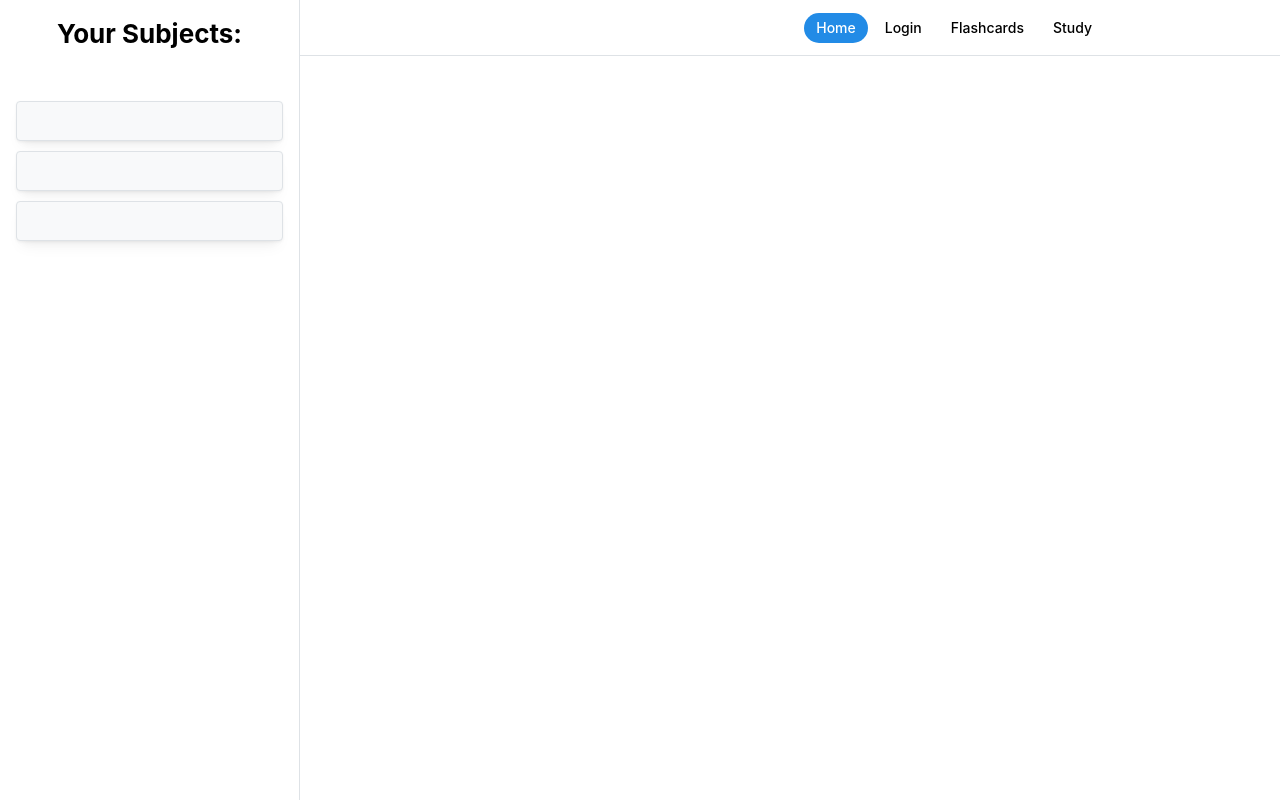
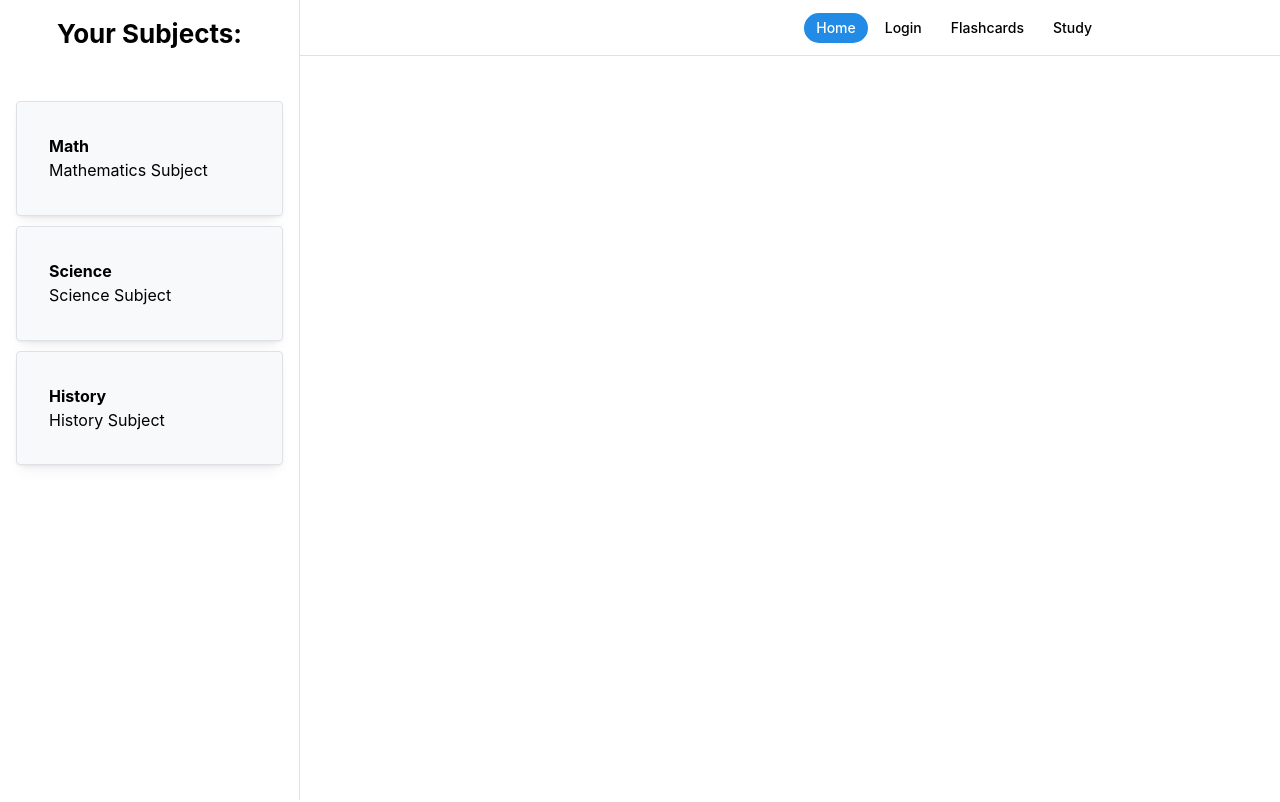
Before and after one commit to ZhengBenjamin/Flashify, a React (Vite) app in the folder client/: page /studyinterface in a window 1280 px wide. Shown: the top 802 px of the page. Built offline with nearby package versions, Linux system fonts and the light colour scheme; the HTML template or start-up script is replaced by a standard one.

Commit message:
Fixed subject button

```diff
--- a/client/src/assets/components/css/SubjectButton.module.css
+++ b/client/src/assets/components/css/SubjectButton.module.css
@@ -9,7 +9,7 @@
 
 .card {
   display: flex;
-  height: 40px;
+  /* height: 100px; */
   flex-direction: column;
   justify-content: space-between;
   padding: var(--mantine-spacing-md);
--- a/client/src/assets/components/jsx/SubjectButtons.jsx
+++ b/client/src/assets/components/jsx/SubjectButtons.jsx
@@ -2,11 +2,12 @@ import {Card, Group, Image, Text} from '@mantine/core';
 import classes from '../css/SubjectButton.module.css';
 
 export default function SubjectButton(props) {
-
+  console.log(props);
+  // console.log("Props received in SubjectButton:", props);
   return (
     <Card withBorder radius='md' className={classes.card}>
       <Group wrap='nowrap' gap={(0)}>
-        <div classname={classes.body}>
+        <div className={classes.body}>
           <Text className={classes.title}>
             {props.subject}
           </Text>
--- a/client/src/assets/components/jsx/SubjectNavbar.jsx
+++ b/client/src/assets/components/jsx/SubjectNavbar.jsx
@@ -1,37 +1,19 @@
 import { Tabs, Center, Paper, Stack, Title, Text, useMantineTheme } from '@mantine/core';
-import SubjectButtons from './SubjectButtons';
+import SubjectButton from './SubjectButtons';
 import classes from '../css/SubjectNavbar.module.css';
-
-
-function SubjectCard(props) {
-  const theme = useMantineTheme();
-
-  return (
-    <Paper shadow="md" radius="md" p="lg" component="a" href={props.subjectLink} className={classes.paper}>
-      <div>
-        <Text align="center" size="xl" className={classes.title}>
-          {props.subject}
-        </Text>
-      </div>
-    </Paper>
-  );
-}
 
 export default function SubjectNavbar(props) {
 
   return (
-
     <Paper className={classes.navbar}>
       <Center>
         <Title order={2}> Your Subjects: </Title>
       </Center>
 
       <Stack justify="center" className={classes.stack}>
-
-        {props.subjects.map((subject) => (
-          <SubjectButtons keyprops={subject}/>
+        {props.subjects.map((subject, index) => (
+          <SubjectButton key={index} subject={subject.name} description={subject.description} />
         ))}
-
       </Stack>
     </Paper>
   )
--- a/client/src/assets/pages/Study.jsx
+++ b/client/src/assets/pages/Study.jsx
@@ -5,9 +5,9 @@ import SubjectNavbar from '../components/jsx/SubjectNavbar';
 
 // TODO: Link to DB
 const subjects = [
-  { label: 'Math', link: '/math' },
-  { label: 'Science', link: '/science' },
-  { label: 'History', link: '/history' },
+  { name: 'Math', description: 'Mathematics Subject', link: '/math' },
+  { name: 'Science', description: 'Science Subject', link: '/science' },
+  { name: 'History', description: 'History Subject', link: '/history' },
 ];
 
 
```
